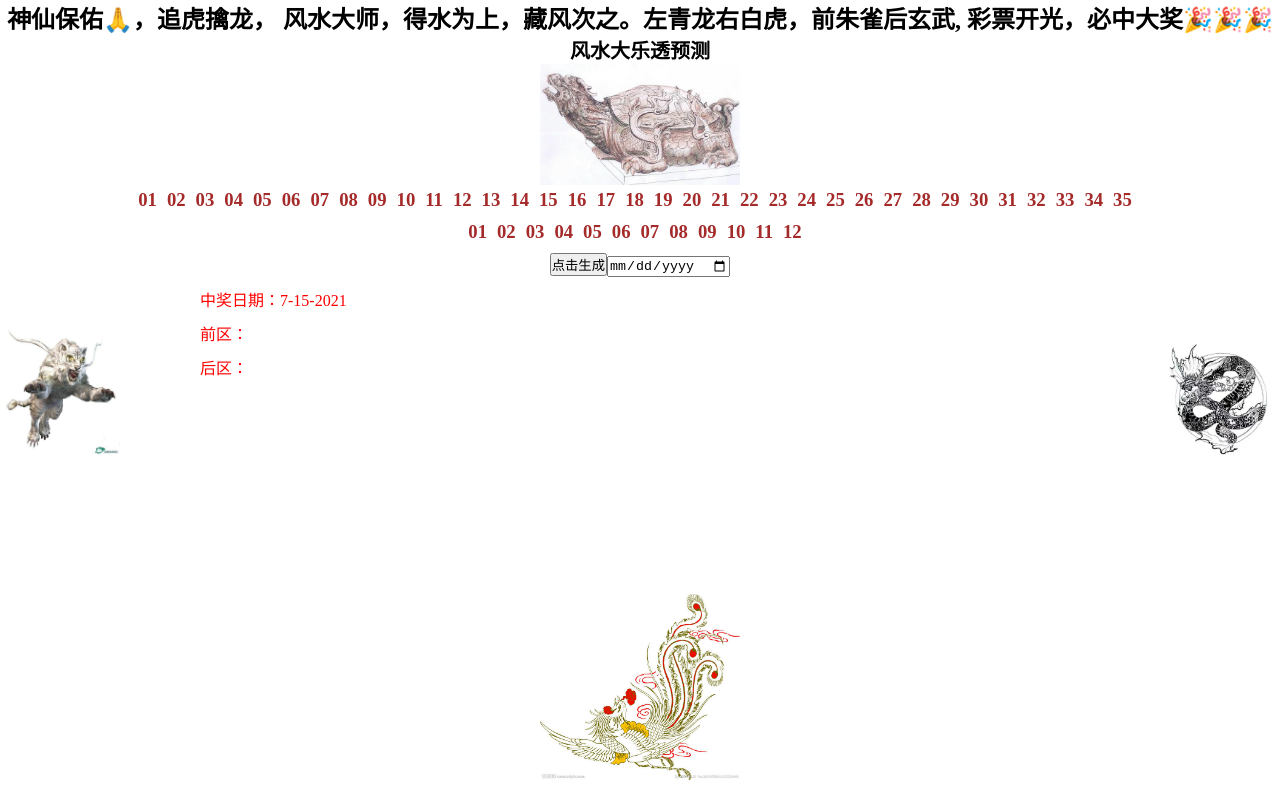
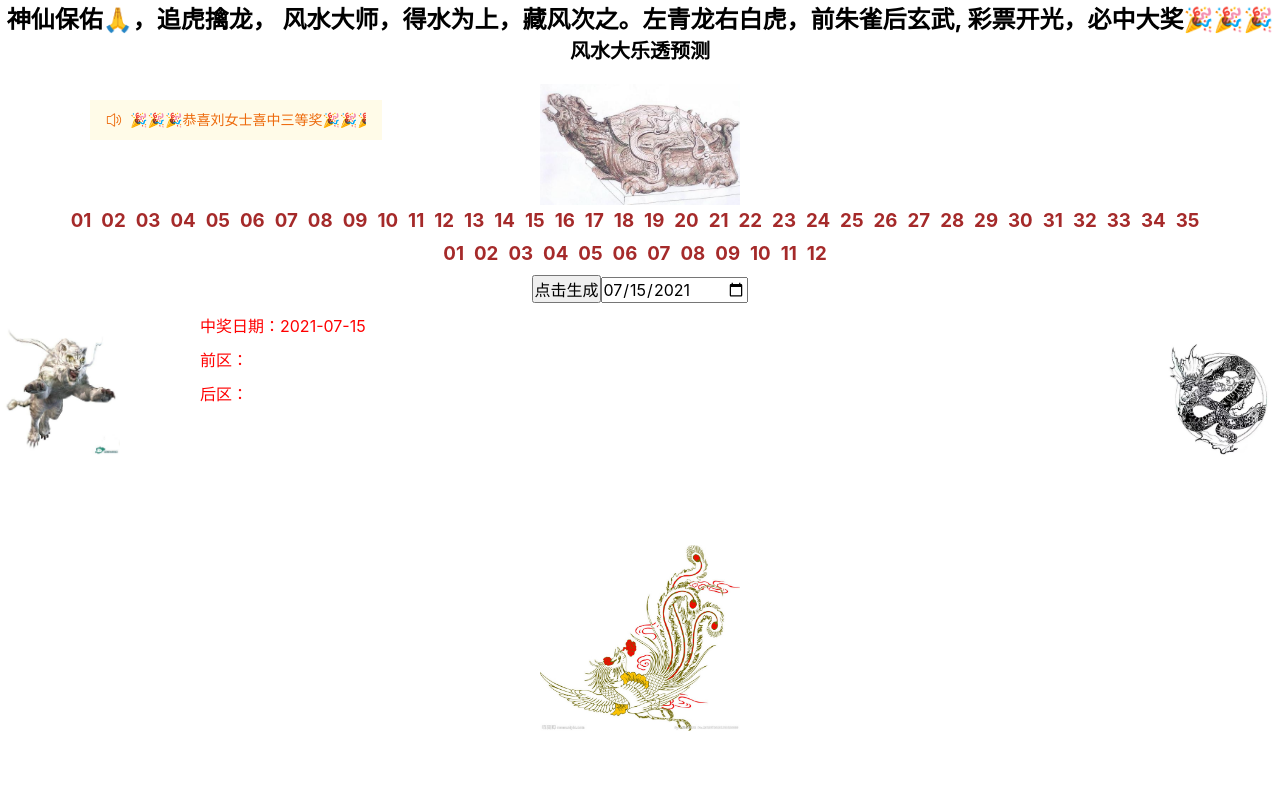
Before and after one commit to zorewy/keno-forecast, a Vue app: page / in a window 1280 px wide. Built offline with nearby package versions, Linux system fonts and the light colour scheme.

Commit message:
添加百度统计

```diff
--- a/package.json
+++ b/package.json
@@ -10,6 +10,7 @@
   "dependencies": {
     "core-js": "^3.6.5",
     "element-ui": "^2.15.3",
+    "vant": "^2.12.24",
     "vue": "^2.6.11"
   },
   "devDependencies": {
--- a/public/index.html
+++ b/public/index.html
@@ -3,9 +3,10 @@
   <head>
     <meta charset="utf-8">
     <meta http-equiv="X-UA-Compatible" content="IE=edge">
-    <meta name="viewport" content="width=device-width,initial-scale=1.0">
+    <meta name="viewport" content="width=device-width, initial-scale=1.0, minimum-scale=1.0, maximum-scale=1.0, user-scalable=no" />
     <link rel="icon" href="<%= BASE_URL %>favicon.ico">
     <title>风水大乐透</title>
+    <script type="text/javascript">document.write(unescape("%3Cspan id='cnzz_stat_icon_1280118256'%3E%3C/span%3E%3Cscript src='https://v1.cnzz.com/z_stat.php%3Fid%3D1280118256' type='text/javascript'%3E%3C/script%3E"));</script>
   </head>
   <body>
     <noscript>
@@ -13,5 +14,9 @@
     </noscript>
     <div id="app"></div>
     <!-- built files will be auto injected -->
+  <script>
+    document.getElementById('cnzz_stat_icon_1280118256').style.display = 'none'
+  </script>
   </body>
+
 </html>
--- a/src/App.vue
+++ b/src/App.vue
@@ -1,6 +1,6 @@
 <template>
   <div id='app'>
-    <div class='content-wrapper' ref='contentRef' @click.prevent='handleOpenDia'>
+    <div class='content-wrapper' ref='contentRef' @click='handleOpenDia'>
       <div class='bg-box bg-blur'>
         <!--      <img src='./assets/bg.jpeg'>-->
       </div>
@@ -23,7 +23,7 @@
             </h3>
           </div>
           <div>
-            <button @click.prevent='newNum'>点击生成</button>
+            <button @click='newNum'>点击生成</button>
             <input type='date' v-model='date' >
           </div>
         </div>
@@ -43,18 +43,19 @@
         </div>
 
         <div class='content-box'>
+        </div>
+
         <div class='taLeft'>
           <div v-for='(items, index) in allNum' :key='index'>
             <span>(第{{index+1}}个号码)</span>
-              前区：<span class='get-area' v-for='(item, index) in items.front' :key='index'>{{item}}</span>
-              后区：<span class='get-area' v-for='(item, index) in items.end' :key='index'>{{item}}</span>
+            前区：<span class='get-area' v-for='(item) in items.front' :key='`front + ${item}`'>{{item}}</span>
+            后区：<span class='get-area' v-for='(item) in items.end' :key='`end + ${item}`'>{{item}}</span>
             中奖日期：<span>{{date}}</span>
             <button @click='handleDet(index)'>删除</button>
           </div>
         </div>
         <div class='taCenter'>
           <img class='zhuque' src='./assets/zhuque.jpeg'>
-          </div>
         </div>
 
         <img class='baihu' src='./assets/baihu.jpeg'>
@@ -65,7 +66,7 @@
     <el-dialog
             title="提示"
             :visible.sync="dialogVisible"
-            width="30%"
+            width="300px"
             :before-close="handleClose">
       <span>
        <div class="demo-input-suffix">
@@ -81,10 +82,22 @@
         <el-button @click="handleMa">确 定</el-button>
        </span>
     </el-dialog>
+    <van-notice-bar left-icon="volume-o" :scrollable="false" class='notice-swipe-box'>
+      <van-swipe
+              vertical
+              class="notice-swipe"
+              :autoplay="3000"
+              :show-indicators="false"
+      >
+        <van-swipe-item v-for='(item, index) in getLongList' :key='index'>🎉🎉🎉恭喜{{item.name}}喜中{{item.value}}🎉🎉🎉</van-swipe-item>
+      </van-swipe>
+    </van-notice-bar>
   </div>
 </template>
 
 <script>
+import {parseTime} from "./utils";
+
 export default {
   name: 'App',
   data() {
@@ -93,22 +106,40 @@ export default {
       endArea: ['01', '02', '03', '04', '05', '06', '07', '08', '09', '10', '11', '12'],
       getFrontArea: [],
       getEndArea: [],
-      date: new Date().toLocaleDateString().replace(/\//g, '-'),
+      date: '',
       allNum: [],
       dialogVisible: false,
       randomMa: '',
-      flag: false
+      flag: false,
+      getLongList: []
     }
   },
   created() {
-    window.oncontextmenu=function(){return false;}
-    // 禁止任何键盘敲击事件（防止F12和shift+ctrl+i调起开发者工具）
-    window.onkeydown = window.onkeyup = window.onkeypress = function (event) {
-      if(event.code === 'F12'){
-        window.event.returnValue = false;
-        return false;
-      }
-    }
+    this.randomMa = localStorage.getItem('randomMa')
+    this.flag = !!this.randomMa
+    // window.oncontextmenu=function(){return false;}
+    // // 禁止任何键盘敲击事件（防止F12和shift+ctrl+i调起开发者工具）
+    // window.onkeydown = window.onkeyup = window.onkeypress = function (event) {
+    //   if(event.code === 'F12'){
+    //     window.event.returnValue = false;
+    //     return false;
+    //   }
+    // }
+    this.date = parseTime(new Date().getTime(), '{y}-{m}-{d}')
+
+    this.getLongList = [{
+      name: '赵先生',
+      value: '二等奖'
+    }, {
+      name: '刘女士',
+      value: '三等奖'
+    }, {
+      name: '王小姐',
+      value: '三等奖'
+    }, {
+      name: '周女士',
+      value: '三等奖'
+    }]
   },
   methods: {
     newNum() {
@@ -154,6 +185,7 @@ export default {
     },
     handleMa() {
       if(this.randomMa === '392042') {
+        localStorage.setItem('randomMa', '392042')
         this.dialogVisible = false
         this.flag = true
         this.$message({
@@ -184,6 +216,8 @@ export default {
 #app {
   position: relative;
   height: 100vh;
+  width: 100%;
+  min-width: 1200px;
 }
 .top {
   display: block;
@@ -219,13 +253,14 @@ export default {
 }
 
 .zhuque, .xuanwu {
+  margin-top: 20px;
   width: 200px;
 }
 .zhuque {
-  position: fixed;
-  bottom: 20px;
-  left: 50%;
-  margin-left: -100px;
+  /*position: fixed;*/
+  /*bottom: 20px;*/
+  /*left: 50%;*/
+  /*margin-left: -100px;*/
 }
 
 .baihu  {
@@ -282,4 +317,14 @@ export default {
     width: 200px !important;
   }
 
+  .notice-swipe-box {
+    position: fixed;
+    top: 100px;
+    left: 90px;
+    width: 260px;
+  }
+  .notice-swipe {
+    height: 40px;
+    line-height: 40px;
+  }
 </style>
--- a/src/main.js
+++ b/src/main.js
@@ -7,6 +7,12 @@ Vue.config.productionTip = false
 
 Vue.use(ElementUI)
 
+
+import Vant from 'vant';
+import 'vant/lib/index.css';
+
+Vue.use(Vant);
+
 new Vue({
   render: h => h(App),
 }).$mount('#app')
--- /dev/null
+++ b/src/utils/index.js
@@ -0,0 +1,44 @@
+/**
+ * Parse the time to string
+ * @param {(Object|string|number)} time
+ * @param {string} cFormat
+ * @returns {string}
+ */
+export function parseTime(time, cFormat) {
+  if (arguments.length === 0 || time === null) {
+    return null
+  }
+  const format = cFormat || '{y}-{m}-{d} {h}:{i}:{s}'
+  let date
+  if (typeof time === 'object') {
+    date = time
+  } else {
+    if ((typeof time === 'string') && (/^[0-9]+$/.test(time))) {
+      time = parseInt(time)
+    }
+    // if ((typeof time === 'number') && (time.toString().length === 10)) {
+    //   time = time / 1000
+    // }
+    date = new Date(time)
+  }
+  const formatObj = {
+    y: date.getFullYear(),
+    m: date.getMonth() + 1,
+    d: date.getDate(),
+    h: date.getHours(),
+    i: date.getMinutes(),
+    s: date.getSeconds(),
+    a: date.getDay()
+  }
+  const time_str = format.replace(/{(y|m|d|h|i|s|a)+}/g, (result, key) => {
+    let value = formatObj[key]
+    if (key === 'a') {
+      return ['日', '一', '二', '三', '四', '五', '六'][value]
+    }
+    if (result.length > 0 && value < 10) {
+      value = '0' + value
+    }
+    return value || 0
+  })
+  return time_str
+}
```
Also changed, not shown: 2 other files (tests, documents, lock files or other folders). Lines whose indentation alone changed are shown as unchanged.
